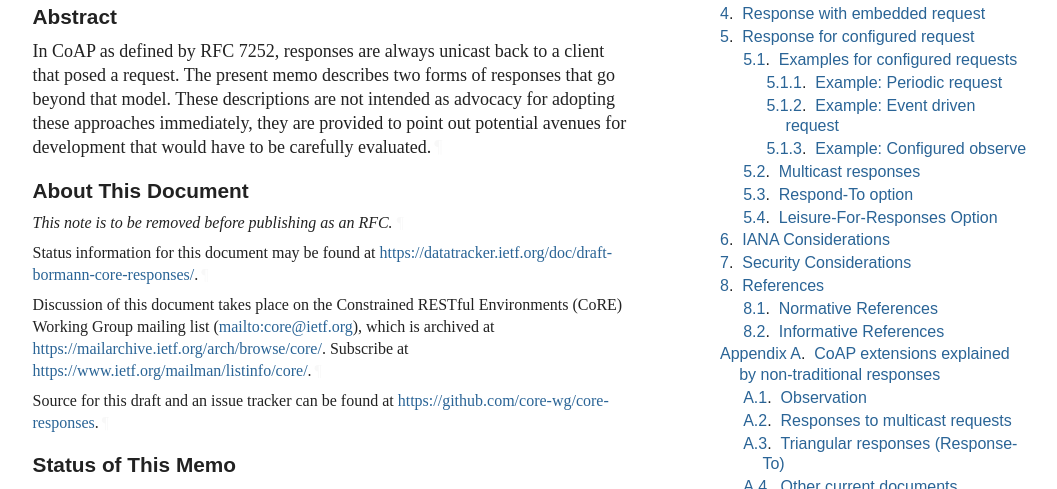
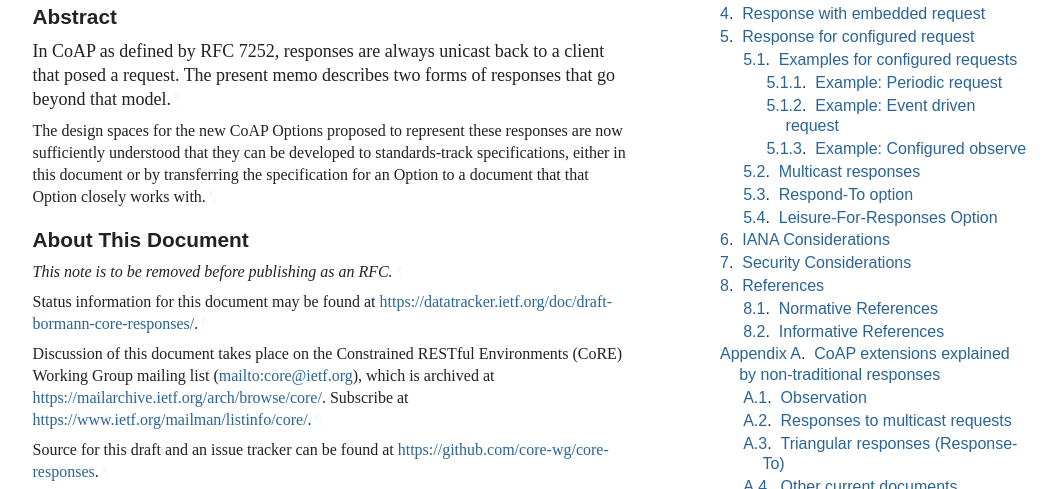
Before and after one commit to core-wg/core-responses, a plain HTML site: page draft-bormann-core-responses.html in a window 1280 px wide. Shown: the part 308-797 px from the top of the page, without its empty margins (92-1149 px from the left). Drawn offline with Linux system fonts and the light colour scheme; a web font is replaced by a local one.

Commit message:
Script updating gh-pages from f06d7de. [ci skip]

```diff
--- a/draft-bormann-core-responses.html
+++ b/draft-bormann-core-responses.html
@@ -10,10 +10,12 @@
 <meta content="
        In CoAP as defined by RFC 7252, responses are always unicast back to a
 client that posed a request.  The present memo describes two forms of
-responses that go beyond that model.  These descriptions are not
-intended as advocacy for adopting these approaches immediately, they
-are provided to point out potential avenues for development that would
-have to be carefully evaluated.
+responses that go beyond that model.
+       The design spaces for the new CoAP Options proposed to represent these
+responses are now sufficiently understood that they can be developed
+to standards-track specifications, either in this document or by
+transferring the specification for an Option to a document that that
+Option closely works with.
     " name="description">
 <meta content="xml2rfc 3.31.0" name="generator">
 <meta content="Internet-Draft" name="keyword">
@@ -1089,10 +1091,12 @@ svg :is([fill="white"], [fill^="#fff"]) {
       <h2 id="abstract"><a href="#abstract" class="selfRef">Abstract</a></h2>
 <p id="section-abstract-1">In CoAP as defined by RFC 7252, responses are always unicast back to a
 client that posed a request.  The present memo describes two forms of
-responses that go beyond that model.  These descriptions are not
-intended as advocacy for adopting these approaches immediately, they
-are provided to point out potential avenues for development that would
-have to be carefully evaluated.<a href="#section-abstract-1" class="pilcrow">¶</a></p>
+responses that go beyond that model.<a href="#section-abstract-1" class="pilcrow">¶</a></p>
+<p id="section-abstract-2">The design spaces for the new CoAP Options proposed to represent these
+responses are now sufficiently understood that they can be developed
+to standards-track specifications, either in this document or by
+transferring the specification for an Option to a document that that
+Option closely works with.<a href="#section-abstract-2" class="pilcrow">¶</a></p>
 </section>
 <section class="note rfcEditorRemove" id="section-note.1">
       <h2 id="name-about-this-document">
@@ -1559,7 +1563,7 @@ includes an Observe option with value 0.  This means that the server
 will send updates to the state of the resource addressed by the GET
 request to the configured address of the client.<a href="#section-5.1.3-1" class="pilcrow">¶</a></p>
 <p id="section-5.1.3-2">The considerations of <span><a href="https://rfc-editor.org/rfc/rfc7641#section-4.5" class="relref">Section 4.5</a> of [<a href="#RFC7641" class="cite xref">RFC7641</a>]</span> apply.  How losing
-interest reflects back into to configuration and whether there is some
+interest reflects back into the configuration and whether there is some
 form of error notification to the source of the configuration is out
 of scope of the present specification.<a href="#section-5.1.3-2" class="pilcrow">¶</a></p>
 </section>
```
Also changed, not shown: index.html (+3 -3 lines), draft-bormann-core-responses.txt.
